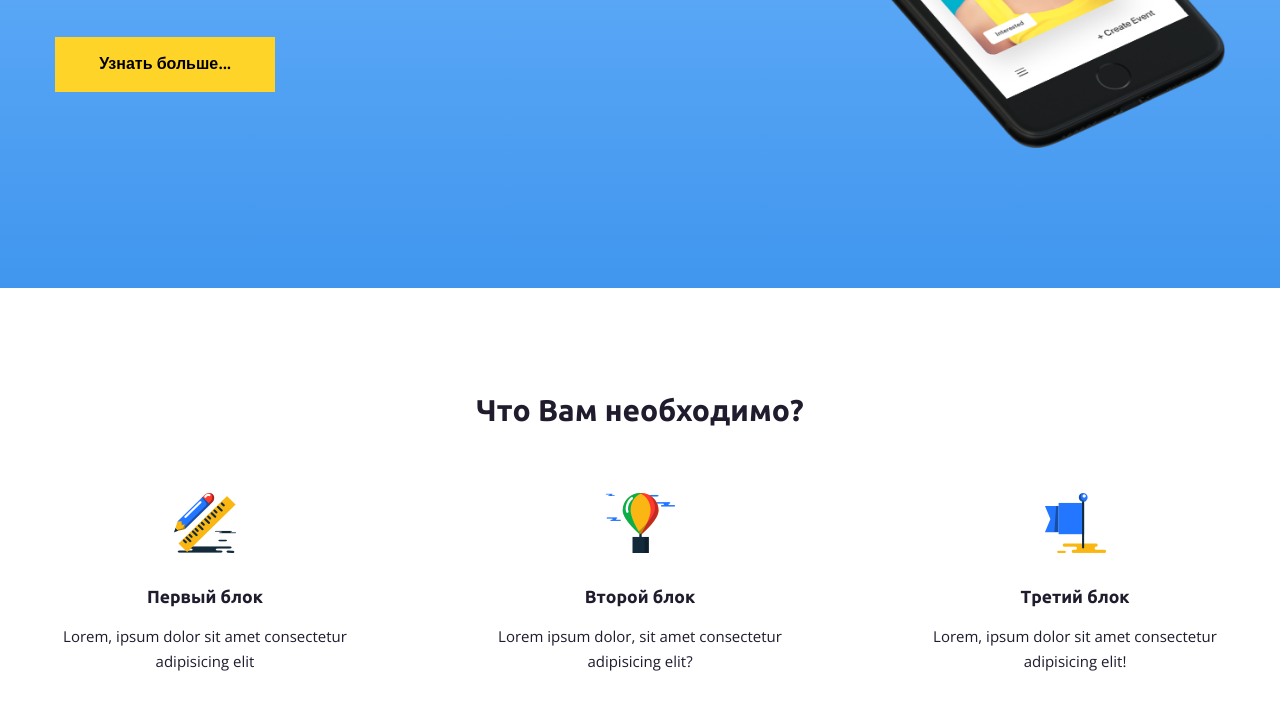
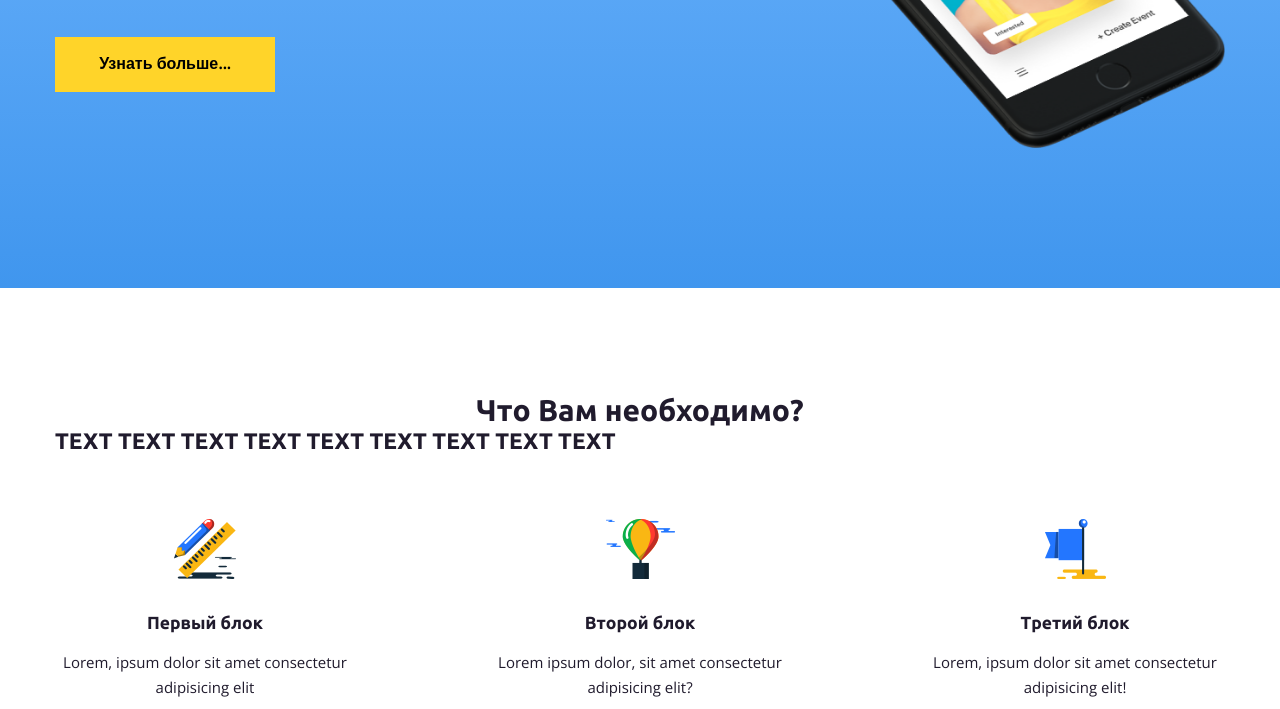
Before and after one commit to MMaxA/reponame, a plain HTML site: page index.html in a window 1280 px wide. Shown: the part 388-1097 px from the top of the page. Drawn offline with nearby package versions, Linux system fonts and the light colour scheme; files whose address does not match are found by name.

Commit message:
bug fixed

```diff
--- a/index.html
+++ b/index.html
@@ -34,6 +34,7 @@
     <section class="expect" id="expect">
         <div class="container">
             <h2 class="section-title">Что Вам необходимо?</h2>
+            <h2>TEXT TEXT TEXT TEXT TEXT TEXT TEXT TEXT TEXT</h2>
             <div class="wishes">
                 <div class="wish">
                     <img class="wish__img" src="img/f3.png" alt="time">
```
